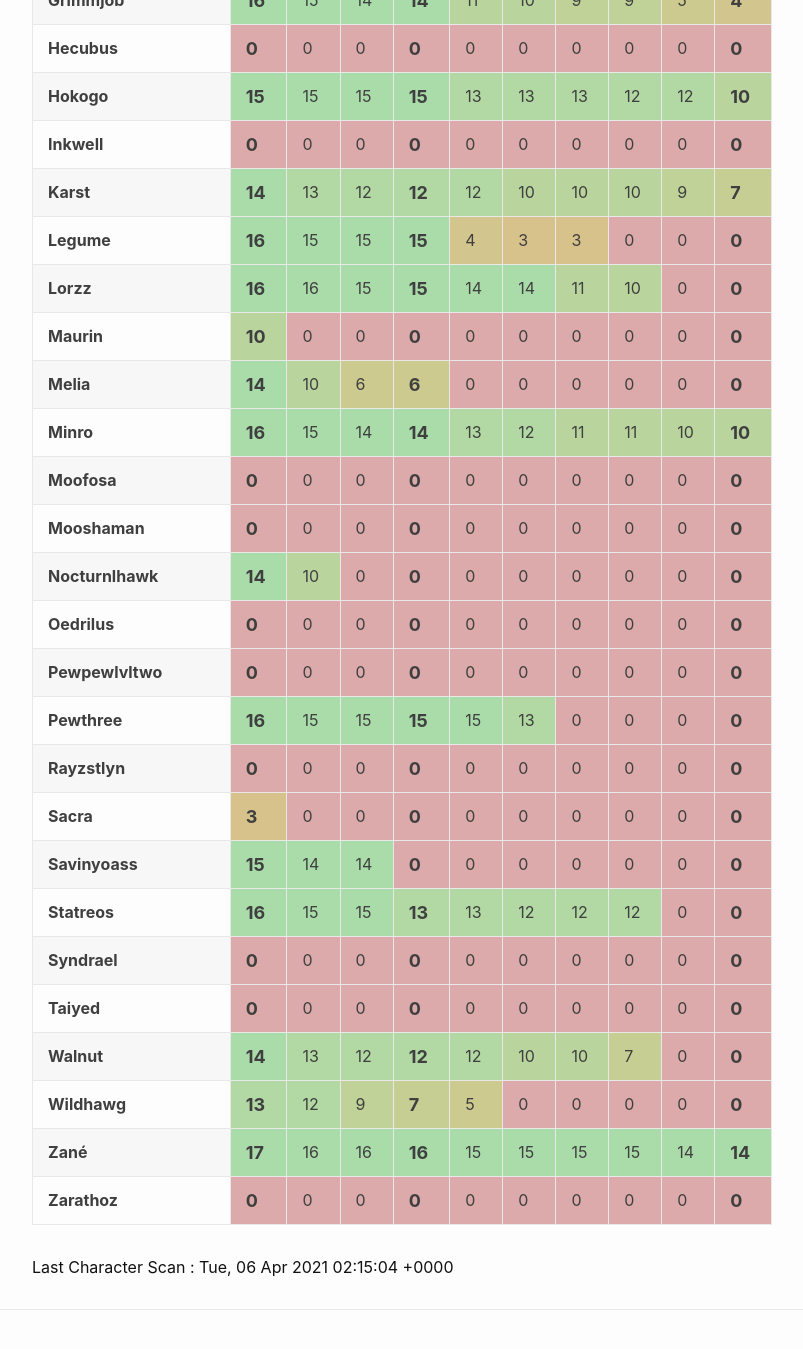
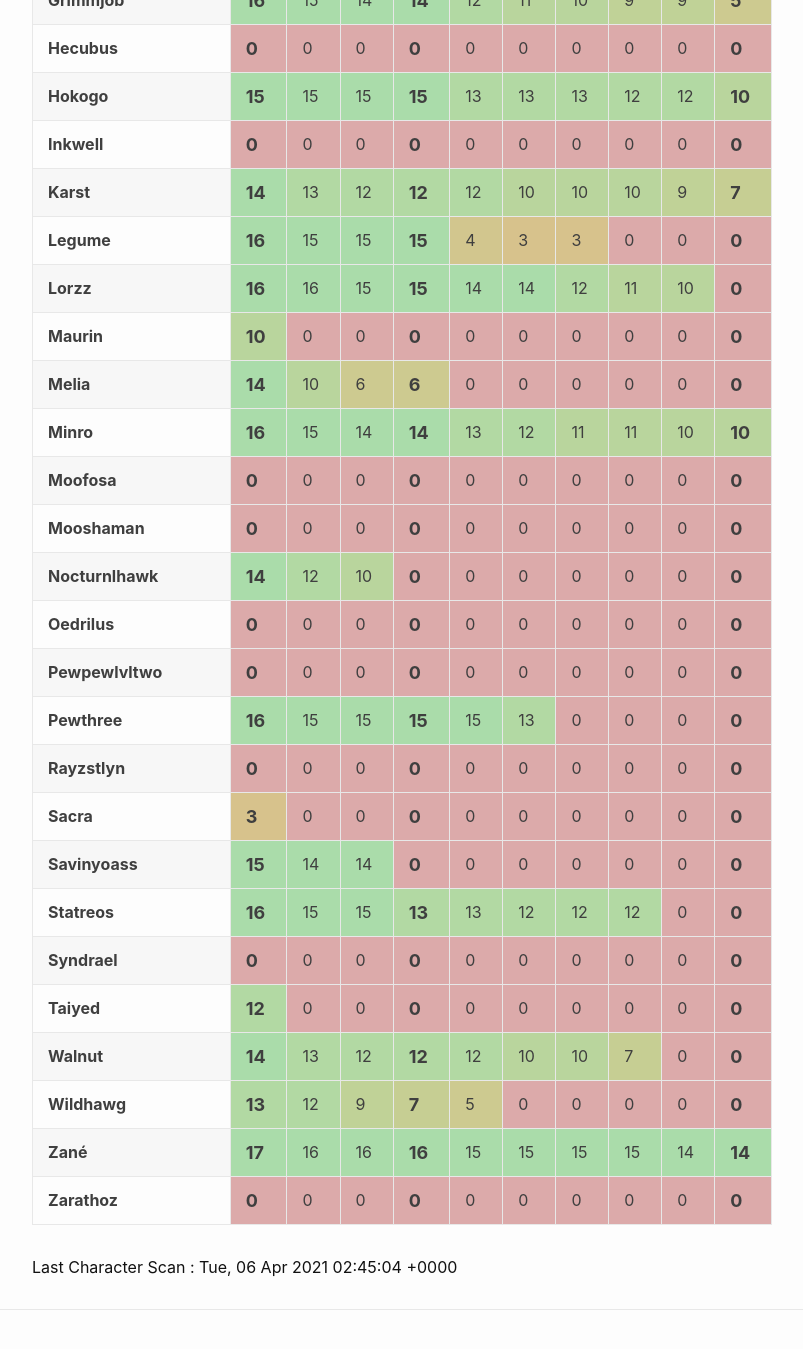
Before and after one commit to eldertribunal/keystonetracker, a Jekyll site: the page built from weekly.md, in a window 1280 px wide and 1400 px high, scrolled down 890 px. Shown: the top 1349 px of the window, without its empty margins (126-929 px from the left). Built offline with Jekyll 4.4.1, drawn with Linux system fonts in a browser that asks for light colours.

Commit message:
auto scan Tue Apr  6 02:45:54 UTC 2021

```diff
--- a/_data/scanned.json
+++ b/_data/scanned.json
@@ -1,3 +1,3 @@
 {
-  "timestamp": 1617675304
+  "timestamp": 1617677104
 }
--- a/_data/weekly.json
+++ b/_data/weekly.json
@@ -79,8 +79,8 @@
     "dungeons": [
       16,
       15,
+      15,
       14,
-      0,
       0,
       0,
       0,
@@ -98,8 +98,8 @@
       11,
       10,
       10,
+      7,
       4,
-      0,
       0,
       0
     ]
@@ -143,9 +143,9 @@
       15,
       14,
       14,
+      12,
       11,
       10,
-      0,
       0
     ]
   },
@@ -212,7 +212,7 @@
   {
     "name": "Taiyed",
     "dungeons": [
-      0,
+      12,
       0,
       0,
       0,
@@ -498,8 +498,8 @@
     "name": "Nocturnlhawk",
     "dungeons": [
       14,
+      12,
       10,
-      0,
       0,
       0,
       0,
@@ -516,12 +516,12 @@
       15,
       14,
       14,
+      12,
       11,
       10,
       9,
       9,
-      5,
-      4
+      5
     ]
   },
   {
```
